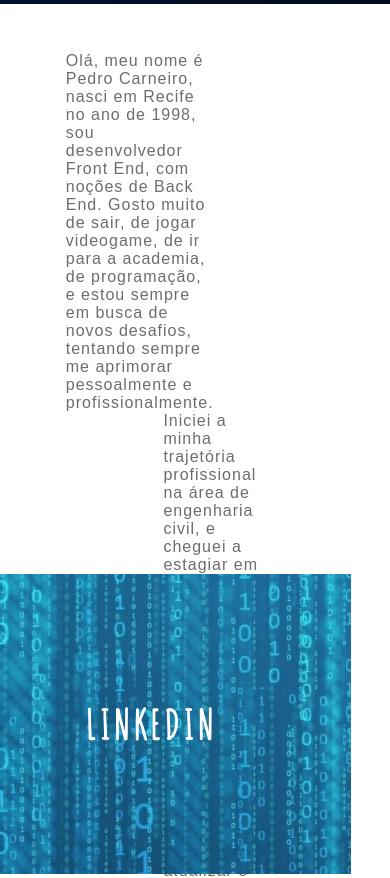
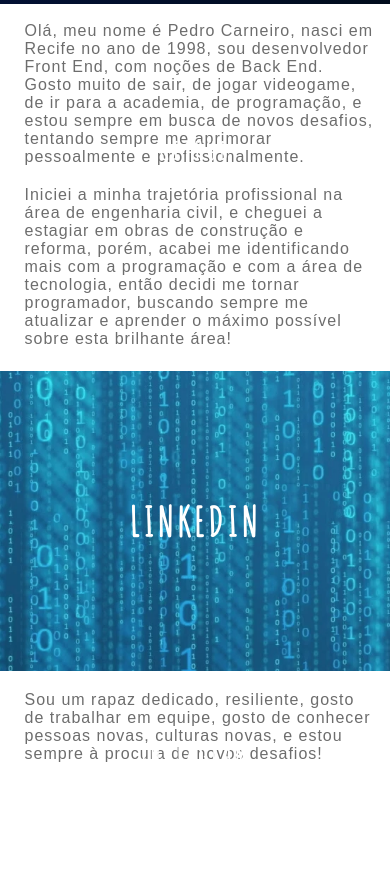
Before and after one commit to pedrocarneiro11/Site-Pessoal-Angular, an Angular app: page / in a window 390 px wide. Shown: the part 840-1718 px from the top of the page. Built offline with nearby package versions, Linux system fonts and the light colour scheme.

Commit message:
responsividade do card-container para telas  425px

```diff
--- a/src/app/container/container.component.html
+++ b/src/app/container/container.component.html
@@ -26,7 +26,7 @@
 <!----------------------------- CARD INSTAGRAM ----------------------------->
 <div class="card-container-right">
   <div class="card-text3">
-    Iniciei a minha trajetória profissional na área de engenharia civil, e cheguei a estagiar em obras de construção e reforma, porém, acabei me identificando mais com a programação e com a área de tecnologia, então decidi me tornar programador, buscando sempre me atualizar e aprender o máximo possível sobre esta brilhante área!
+    Sou um rapaz dedicado, resiliente, gosto de trabalhar em equipe, gosto de conhecer pessoas novas, culturas novas, e estou sempre à procura de novos desafios!
   </div>
 
   <cardInstagram></cardInstagram>
--- a/src/app/container/container.responsive.component.css
+++ b/src/app/container/container.responsive.component.css
@@ -27,4 +27,79 @@
     top: 15px;
     width: 28%;
   }
+} /* OK */
+
+@media only screen and (min-width : 380px) and (max-width : 429px) {
+
+  .card-container-right {
+    width: 100vw;
+    display: flex;
+    flex-direction: column;
+    justify-content: center;
+  }
+
+  .card-text {
+    position: relative;
+    left: 5px;
+    top: -30px;
+    width: 90vw;
+    justify-content: center;
+  }
+
+  cardGithub{
+    position: relative;
+    top: -60px;
+    justify-content: center;
+    display: flex;
+    flex-direction: column;
+    align-items: center;
+    left: 0;
+  }
+
+  cardLinkedin {
+    position: relative;
+    top: -65px;
+    justify-content: center;
+    display: flex;
+    flex-direction: column;
+    align-items: center;
+    left: 0;
+  }
+
+  .card-container-left {
+    width: 100vw;
+    display: flex;
+    flex-direction: column;
+    justify-content: center;
+  }
+
+  .card-text2 {
+    position: relative;
+    left: 5px;
+    top: -40px;
+    width: 90vw;
+    justify-content: center;
+  }
+
+  cardInstagram {
+    position: relative;
+    top: -70px;
+    justify-content: center;
+    display: flex;
+    flex-direction: column;
+    align-items: center;
+    left: 0;
+  }
+
+  .card-text3 {
+    position: relative;
+    left: 5px;
+    top: -45px;
+    width: 90vw;
+    justify-content: center;
+  }
+
+
+
+
 }
```
